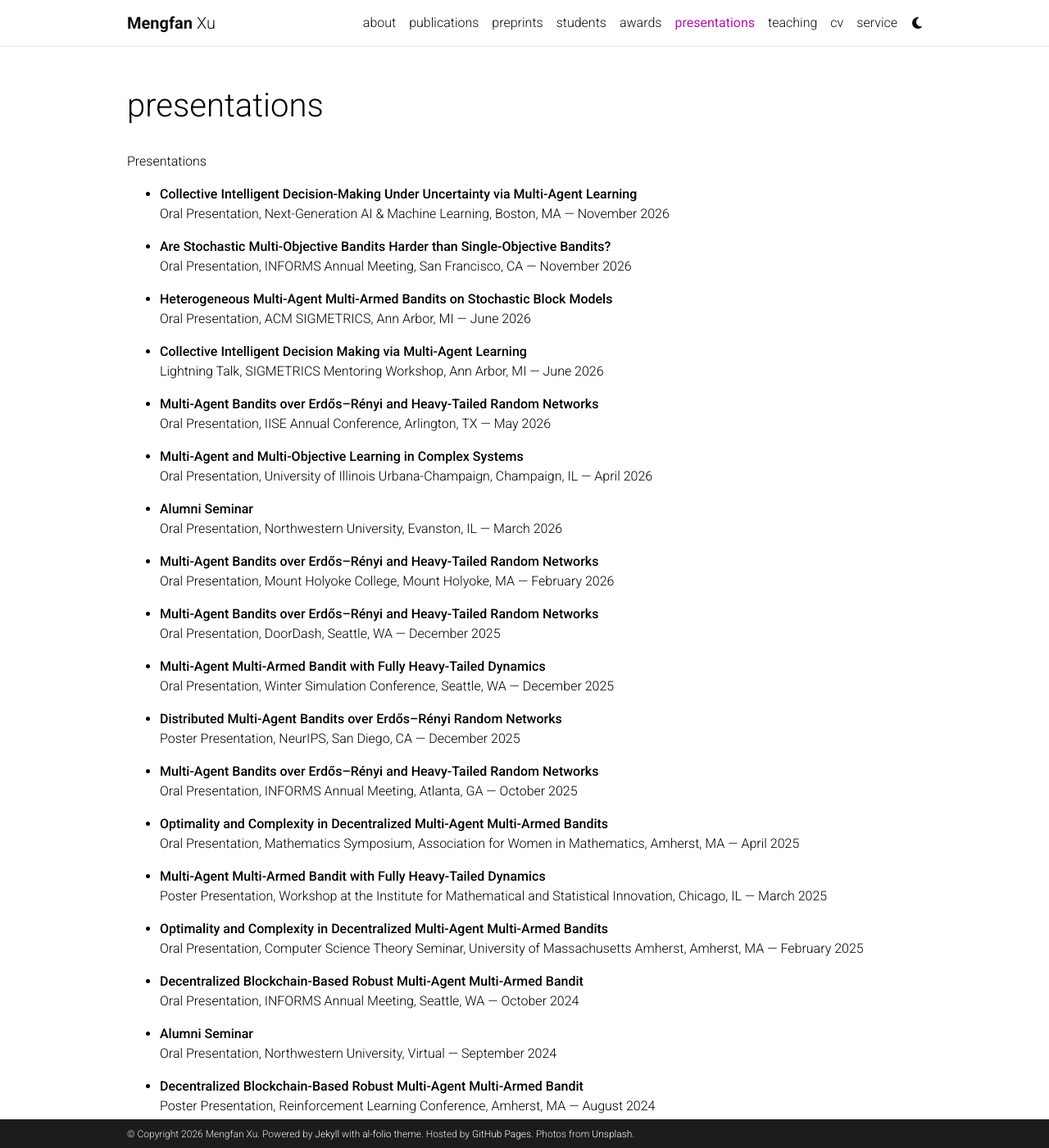
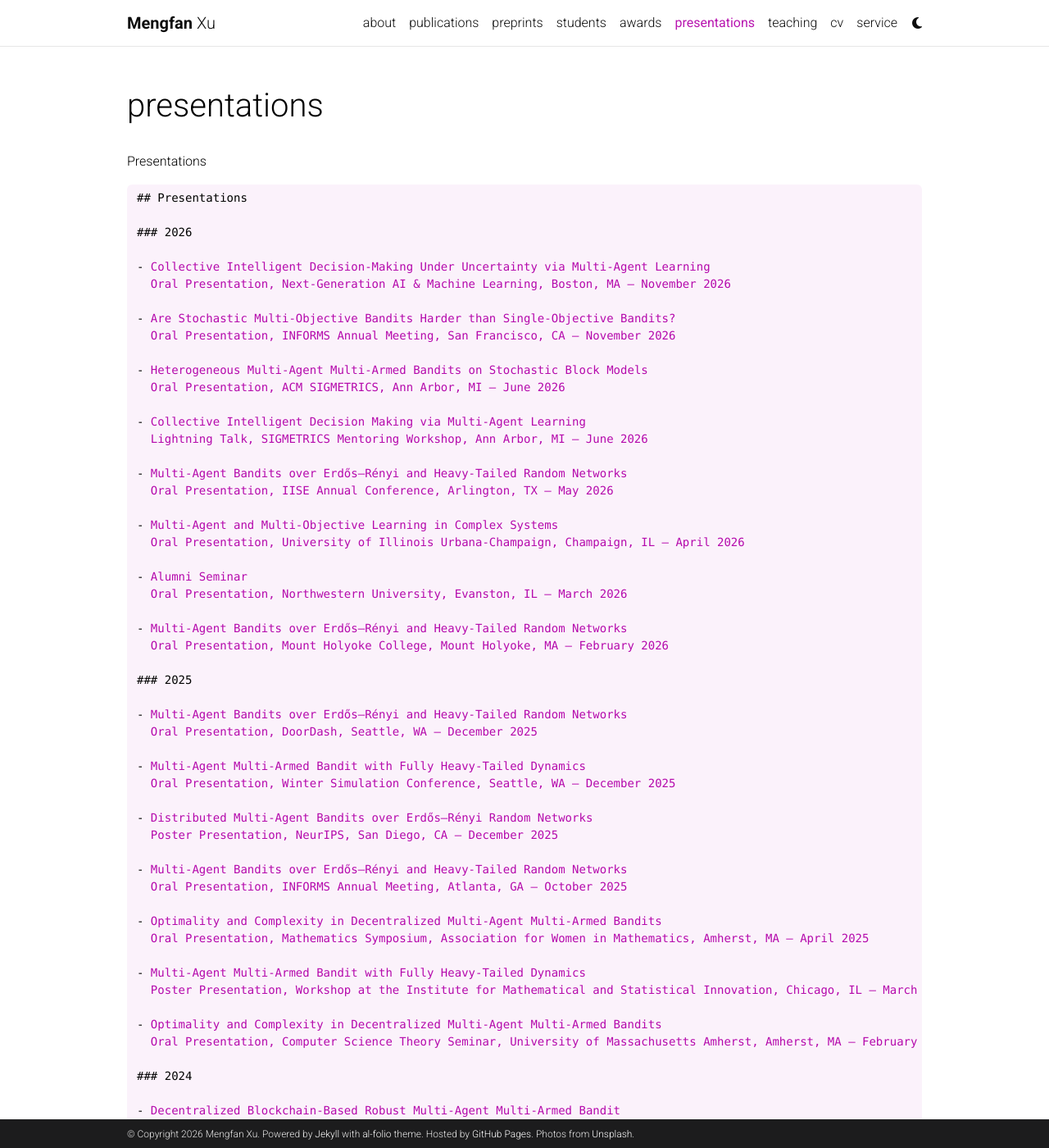
Before and after one commit to mengfanxu1997/mengfanxu1997.github.io, a Jekyll site: the page built from _pages/presentations.md, in a window 1280 px wide and 1400 px high. Shown: the whole window at 82% size. Built offline with Jekyll 4.4.1, drawn with Linux system fonts in a browser that asks for light colours; comment, search, counter and statistics services are not loaded; a style sheet for code colours, icons or effects is not loaded; some of the changed text lies outside the part shown.

Commit message:
Update presentations.md

````diff
--- a/_pages/presentations.md
+++ b/_pages/presentations.md
@@ -9,77 +9,93 @@
 
 Presentations
 
-- **Collective Intelligent Decision-Making Under Uncertainty via Multi-Agent Learning**
+```markdown
+## Presentations
+
+### 2026
+
+- Collective Intelligent Decision-Making Under Uncertainty via Multi-Agent Learning
   Oral Presentation, Next-Generation AI & Machine Learning, Boston, MA — November 2026
 
-- **Are Stochastic Multi-Objective Bandits Harder than Single-Objective Bandits?**
+- Are Stochastic Multi-Objective Bandits Harder than Single-Objective Bandits?
   Oral Presentation, INFORMS Annual Meeting, San Francisco, CA — November 2026
 
-- **Heterogeneous Multi-Agent Multi-Armed Bandits on Stochastic Block Models**
+- Heterogeneous Multi-Agent Multi-Armed Bandits on Stochastic Block Models
   Oral Presentation, ACM SIGMETRICS, Ann Arbor, MI — June 2026
 
-- **Collective Intelligent Decision Making via Multi-Agent Learning**
+- Collective Intelligent Decision Making via Multi-Agent Learning
   Lightning Talk, SIGMETRICS Mentoring Workshop, Ann Arbor, MI — June 2026
 
-- **Multi-Agent Bandits over Erdős–Rényi and Heavy-Tailed Random Networks**
+- Multi-Agent Bandits over Erdős–Rényi and Heavy-Tailed Random Networks
   Oral Presentation, IISE Annual Conference, Arlington, TX — May 2026
 
-- **Multi-Agent and Multi-Objective Learning in Complex Systems**
+- Multi-Agent and Multi-Objective Learning in Complex Systems
   Oral Presentation, University of Illinois Urbana-Champaign, Champaign, IL — April 2026
 
-- **Alumni Seminar**
+- Alumni Seminar
   Oral Presentation, Northwestern University, Evanston, IL — March 2026
 
-- **Multi-Agent Bandits over Erdős–Rényi and Heavy-Tailed Random Networks**
+- Multi-Agent Bandits over Erdős–Rényi and Heavy-Tailed Random Networks
   Oral Presentation, Mount Holyoke College, Mount Holyoke, MA — February 2026
 
-- **Multi-Agent Bandits over Erdős–Rényi and Heavy-Tailed Random Networks**
+### 2025
+
+- Multi-Agent Bandits over Erdős–Rényi and Heavy-Tailed Random Networks
   Oral Presentation, DoorDash, Seattle, WA — December 2025
 
-- **Multi-Agent Multi-Armed Bandit with Fully Heavy-Tailed Dynamics**
+- Multi-Agent Multi-Armed Bandit with Fully Heavy-Tailed Dynamics
   Oral Presentation, Winter Simulation Conference, Seattle, WA — December 2025
 
-- **Distributed Multi-Agent Bandits over Erdős–Rényi Random Networks**
+- Distributed Multi-Agent Bandits over Erdős–Rényi Random Networks
   Poster Presentation, NeurIPS, San Diego, CA — December 2025
 
-- **Multi-Agent Bandits over Erdős–Rényi and Heavy-Tailed Random Networks**
+- Multi-Agent Bandits over Erdős–Rényi and Heavy-Tailed Random Networks
   Oral Presentation, INFORMS Annual Meeting, Atlanta, GA — October 2025
 
-- **Optimality and Complexity in Decentralized Multi-Agent Multi-Armed Bandits**
+- Optimality and Complexity in Decentralized Multi-Agent Multi-Armed Bandits
   Oral Presentation, Mathematics Symposium, Association for Women in Mathematics, Amherst, MA — April 2025
 
-- **Multi-Agent Multi-Armed Bandit with Fully Heavy-Tailed Dynamics**
+- Multi-Agent Multi-Armed Bandit with Fully Heavy-Tailed Dynamics
   Poster Presentation, Workshop at the Institute for Mathematical and Statistical Innovation, Chicago, IL — March 2025
 
-- **Optimality and Complexity in Decentralized Multi-Agent Multi-Armed Bandits**
+- Optimality and Complexity in Decentralized Multi-Agent Multi-Armed Bandits
   Oral Presentation, Computer Science Theory Seminar, University of Massachusetts Amherst, Amherst, MA — February 2025
 
-- **Decentralized Blockchain-Based Robust Multi-Agent Multi-Armed Bandit**
+### 2024
+
+- Decentralized Blockchain-Based Robust Multi-Agent Multi-Armed Bandit
   Oral Presentation, INFORMS Annual Meeting, Seattle, WA — October 2024
 
-- **Alumni Seminar**
+- Alumni Seminar
   Oral Presentation, Northwestern University, Virtual — September 2024
 
-- **Decentralized Blockchain-Based Robust Multi-Agent Multi-Armed Bandit**
+- Decentralized Blockchain-Based Robust Multi-Agent Multi-Armed Bandit
   Poster Presentation, Reinforcement Learning Conference, Amherst, MA — August 2024
 
-- **Decentralized Randomly Distributed Multi-Agent Multi-Armed Bandit with Heterogeneous Rewards**
+### 2023
+
+- Decentralized Randomly Distributed Multi-Agent Multi-Armed Bandit with Heterogeneous Rewards
   Spotlight Presentation, NeurIPS, New Orleans, LA — December 2023
 
-- **Multi-Agent and Multi-Objective Multi-Armed Bandit**
+- Multi-Agent and Multi-Objective Multi-Armed Bandit
   Oral Presentation, INFORMS Annual Meeting, Phoenix, AZ — October 2023
 
-- **On Natural Language Understanding and Large Language Models for LinkedIn Search Recommendation**
+- On Natural Language Understanding and Large Language Models for LinkedIn Search Recommendation
   Oral Presentation, LinkedIn, Sunnyvale, CA — September 2023
 
-- **Pareto Regret Analyses in Multi-Objective Multi-Armed Bandits**
+- Pareto Regret Analyses in Multi-Objective Multi-Armed Bandits
   Poster Presentation, International Conference on Machine Learning, Honolulu, HI — July 2023
 
-- **GCF: Generalized Causal Forest for Heterogeneous Treatment Effect Estimation in Online Marketplace**
+### 2022
+
+- GCF: Generalized Causal Forest for Heterogeneous Treatment Effect Estimation in Online Marketplace
   Oral Presentation, LinkedIn, Virtual — October 2022
 
-- **GCF: Generalized Causal Forest for Heterogeneous Treatment Effect Estimation in Online Marketplace**
+- GCF: Generalized Causal Forest for Heterogeneous Treatment Effect Estimation in Online Marketplace
   Oral Presentation, KDD, Washington, DC — August 2022
 
-- **Fully Sequential Ranking and Selection Procedures with PAC Guarantee, by Y. Zhong and L. J. Hong**
+### 2019
+
+- Fully Sequential Ranking and Selection Procedures with PAC Guarantee, by Y. Zhong and L. J. Hong
   Oral Presentation, Northwestern University, Evanston, IL — June 2019
+```
````
